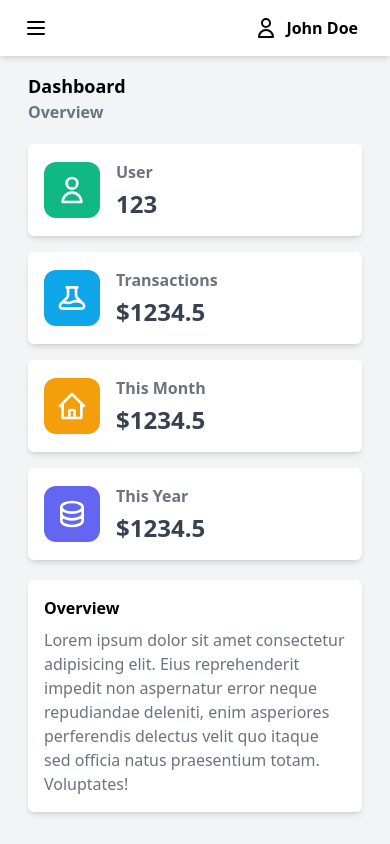
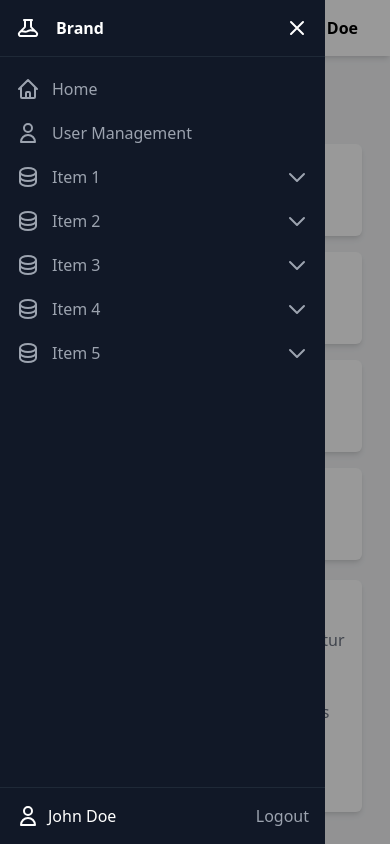
Before and after one commit to gravitano/vue3-tailwind-kit, a Vue app: page / in a window 390 px wide. Built offline with nearby package versions, Linux system fonts and the light colour scheme.

Commit message:
feat: implement toggle and mini sidebar

```diff
--- a/src/App.vue
+++ b/src/App.vue
@@ -1,11 +1,42 @@
 <script setup lang="ts">
+import { onMounted, onUnmounted } from 'vue';
 import AppHeader from './components/layout/AppHeader.vue';
 import Sidebar from './components/layout/Sidebar.vue';
+import { useLayoutStore } from './stores/layout';
+
+const layout = useLayoutStore();
+
+const closeSidebar = () => {
+  layout.closeMini();
+  layout.closeSidebar();
+};
+
+const onResize = () => {
+  if (window.innerWidth < 600) {
+    layout.closeMini();
+    layout.closeSidebar();
+  } else {
+    layout.openSidebar();
+  }
+};
+
+onMounted(() => {
+  window.addEventListener('resize', onResize);
+});
+
+onUnmounted(() => {
+  window.removeEventListener('resize', onResize);
+});
 </script>
 
 <template>
-  <div class="flex">
-    <Sidebar />
+  <div class="sm:flex">
+    <Sidebar
+      v-model="layout.isSidebarOpen"
+      v-model:mini="layout.mini"
+      @overlay:click="closeSidebar"
+      @close="closeSidebar"
+    />
 
     <main class="flex-grow">
       <AppHeader />
--- /dev/null
+++ b/src/components/icons/IconX.vue
@@ -0,0 +1,16 @@
+<template>
+  <svg
+    xmlns="http://www.w3.org/2000/svg"
+    class="h-6 w-6"
+    fill="none"
+    viewBox="0 0 24 24"
+    stroke="currentColor"
+  >
+    <path
+      stroke-linecap="round"
+      stroke-linejoin="round"
+      stroke-width="2"
+      d="M6 18L18 6M6 6l12 12"
+    />
+  </svg>
+</template>
--- a/src/components/layout/AppHeader.vue
+++ b/src/components/layout/AppHeader.vue
@@ -1,6 +1,17 @@
 <script setup lang="ts">
+import { useLayoutStore } from '@/stores/layout';
 import IconMenu from '../icons/IconMenu.vue';
 import IconUser from '../icons/IconUser.vue';
+
+const layout = useLayoutStore();
+
+const toggleMenu = () => {
+  if (window.innerWidth < 600) {
+    layout.toggleSidebar();
+  } else {
+    layout.toggleMini();
+  }
+};
 </script>
 
 <template>
@@ -16,6 +27,7 @@ import IconUser from '../icons/IconUser.vue';
           transition
           duration-300
         "
+        @click="toggleMenu"
       >
         <IconMenu />
       </button>
--- a/src/components/layout/Sidebar.vue
+++ b/src/components/layout/Sidebar.vue
@@ -1,35 +1,92 @@
 <script setup lang="ts">
+import { ref, toRefs, watch } from 'vue';
 import SidebarMenus from './SidebarMenus.vue';
 import SidebarFooter from './SidebarFooter.vue';
 import SidebarHeader from './SidebarHeader.vue';
+
+interface Props {
+  modelValue?: boolean;
+  mini?: boolean;
+}
+
+const props = withDefaults(defineProps<Props>(), {
+  modelValue: false,
+  mini: false,
+});
+
+const { mini, modelValue } = toRefs(props);
+
+const emit = defineEmits([
+  'update:mini',
+  'update:modelValue',
+  'overlay:click',
+  'close',
+]);
+
+const isOpen = ref(modelValue.value);
+const isMini = ref(mini.value);
+
+watch(
+  mini,
+  (val) => {
+    isMini.value = val;
+  },
+  { immediate: true }
+);
+
+watch(isMini, (val) => {
+  emit('update:mini', val);
+});
+
+watch(
+  modelValue,
+  (val) => {
+    isOpen.value = val;
+  },
+  { immediate: true }
+);
+
+watch(isOpen, (val) => {
+  emit('update:modelValue', val);
+});
 </script>
 
 <template>
-  <div class="bg-black inset-0 fixed opacity-40 hidden"></div>
+  <div
+    v-if="isOpen"
+    @click="emit('overlay:click')"
+    class="bg-black inset-0 fixed opacity-40 sm:hidden z-10"
+  ></div>
 
   <aside
     class="
-      hidden
-      left-0
-      top-0
-      bottom-0
-      w-10/12
-      sm:flex sm:flex-col
+      flex flex-col
       items-center
       transition-all
       duration-300
       bg-gray-900
       text-white
-      h-full
-      sm:h-screen sm:w-72
       flex-shrink-0
+      z-20
+      transform
+      left-0
+      top-0
+      bottom-0
+      h-screen
+      w-10/12
+      fixed
+      sm:relative
     "
+    :class="[
+      isMini ? 'sm:w-14' : 'sm:w-72',
+      isOpen ? 'translate-x-0 sm:transform-none' : '-translate-x-full',
+    ]"
   >
-    <SidebarHeader />
+    <SidebarHeader :mini="isMini" @close="emit('close')" />
 
-    <SidebarMenus />
+    <SidebarMenus :mini="isMini" />
 
-    <SidebarFooter />
+    <SidebarFooter :mini="isMini" />
   </aside>
 </template>
 
--- a/src/components/layout/SidebarFooter.vue
+++ b/src/components/layout/SidebarFooter.vue
@@ -1,5 +1,13 @@
 <script setup lang="ts">
 import IconUser from '../icons/IconUser.vue';
+
+interface Props {
+  mini?: boolean;
+}
+
+const props = withDefaults(defineProps<Props>(), {
+  mini: false,
+});
 </script>
 
 <template>
@@ -17,10 +25,11 @@ import IconUser from '../icons/IconUser.vue';
     "
   >
     <a class="flex gap-2 hover:bg-gray-800 px-2 py-2 rounded-md">
-      <IconUser class="w-5 h-5" />
-      <span class="login-user">John Doe</span>
+      <IconUser />
+      <span v-if="!mini" class="login-user">John Doe</span>
     </a>
     <button
+      v-if="!mini"
       class="
         btn-logout
         appearance-none
--- a/src/components/layout/SidebarHeader.vue
+++ b/src/components/layout/SidebarHeader.vue
@@ -1,5 +1,16 @@
 <script setup lang="ts">
 import IconBreaker from '../icons/IconBreaker.vue';
+import IconX from '../icons/IconX.vue';
+
+interface Props {
+  mini?: boolean;
+}
+
+const props = withDefaults(defineProps<Props>(), {
+  mini: false,
+});
+
+const emit = defineEmits(['close']);
 </script>
 
 <template>
@@ -22,26 +33,11 @@ import IconBreaker from '../icons/IconBreaker.vue';
   >
     <IconBreaker />
 
-    <span class="brand flex-grow font-bold">Brand</span>
+    <span v-if="!mini" class="brand flex-grow font-bold">Brand</span>
 
-    <!-- menu mini toggler -->
-    <!-- <label
-        for="mini-toggle"
-        class="
-          arrow-toggler
-          block
-          py-2
-          relative
-          transition
-          duration-300
-          rounded-md
-          px-2
-          cursor-pointer
-          hover:bg-gray-800
-        "
-      >
-        <IconChevronDoubleLeftSolid />
-      </label> -->
+    <button class="appearance-none sm:hidden" @click="emit('close')">
+      <IconX />
+    </button>
   </header>
 </template>
 
--- a/src/components/layout/SidebarMenus.vue
+++ b/src/components/layout/SidebarMenus.vue
@@ -32,7 +32,7 @@ const menus = shallowRef([
 </script>
 
 <template>
-  <List>
+  <List class="overflow-y-auto">
     <ListItem
       v-for="(item, idx) in menus"
       :key="idx"
--- a/src/stores/counter.ts
+++ /dev/null
@@ -1,16 +0,0 @@
-import { defineStore } from 'pinia'
-
-export const useCounterStore = defineStore({
-  id: 'counter',
-  state: () => ({
-    counter: 0
-  }),
-  getters: {
-    doubleCount: (state) => state.counter * 2
-  },
-  actions: {
-    increment() {
-      this.counter++
-    }
-  }
-})
--- /dev/null
+++ b/src/stores/layout.ts
@@ -0,0 +1,27 @@
+import { defineStore } from 'pinia';
+
+export const useLayoutStore = defineStore({
+  id: 'layout',
+  state: () => ({
+    isSidebarOpen: true,
+    mini: false,
+  }),
+  getters: {},
+  actions: {
+    toggleMini() {
+      this.mini = !this.mini;
+    },
+    closeMini() {
+      this.mini = false;
+    },
+    toggleSidebar() {
+      this.isSidebarOpen = !this.isSidebarOpen;
+    },
+    openSidebar() {
+      this.isSidebarOpen = true;
+    },
+    closeSidebar() {
+      this.isSidebarOpen = false;
+    },
+  },
+});
```
